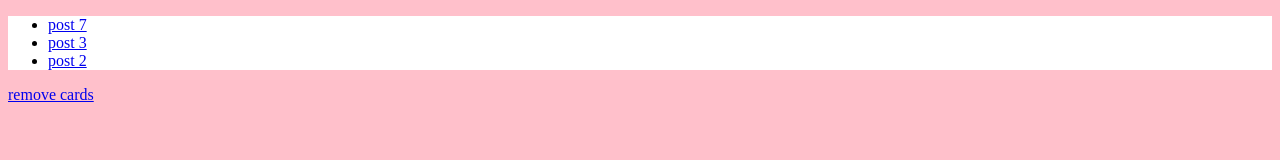
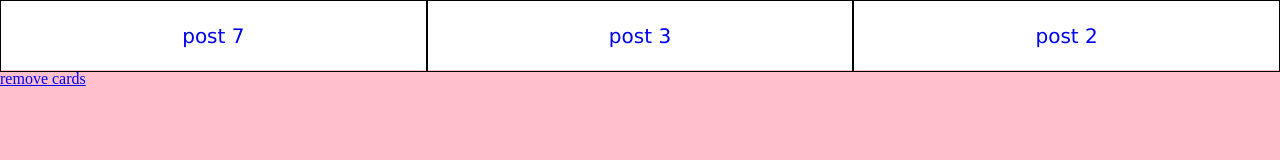
Before and after one commit to Mirko2552150/wip, a website: page index.html in a window 1280 px wide. Drawn offline with Linux system fonts and the light colour scheme.

Commit message:
Inizio stilizzazione nav

```diff
--- a/index.html
+++ b/index.html
@@ -7,9 +7,9 @@
   </head>
   <body>
     <ul id="card-trigger">
-        <li><a href="javascript:void(0)" data-sku="7">post 7</a></li>
-        <li><a href="javascript:void(0)" data-sku="3">post 3</a></li>
-        <li><a href="javascript:void(0)" data-sku="2">post 2</a></li>
+      <li class="content"><a href="javascript:void(0)" data-sku="7">post 7</a></li>
+      <li class="content"><a href="javascript:void(0)" data-sku="7">post 3</a></li>
+      <li class="content"><a href="javascript:void(0)" data-sku="7">post 2</a></li>
     </ul>
 
     <a href="javascript:void(0)" id="remover">remove cards</a>
--- a/src/js/app.js
+++ b/src/js/app.js
@@ -1 +1,27 @@
-alert('ciao');
+// alert('ciao');
+
+// const post = document.getElementsByClassName('.card-trigger');
+//
+// console.log(post);
+//
+// const li = document.querySelectorAll(".card-trigger");
+// console.log(li);
+//
+// post.addEventListener('click', event => {
+//   // post.innerHTML = 'ciao';
+//   alert('click sul post');
+//
+// });
+
+// var element = querySelector('card-trigger li');
+// console.log(element);
+
+// const button = document.querySelector('li');
+//
+// button.addEventListener('click', event => {
+//   button.innerHTML = `Click count: ${event.detail}`;
+// });
+
+const link = 'card-trigger li';
+
+element.click(link);
--- a/src/js/app2.js
+++ b/src/js/app2.js
@@ -1 +1 @@
-alert('ciao due');
+// alert('ciao due');
--- a/src/scss/app.scss
+++ b/src/scss/app.scss
@@ -1,9 +1,36 @@
+* {
+  margin: 0;
+  padding: 0;
+  box-sizing: border-box;
+}
 body {
   background-color: pink;
+  width: 100vw;
+  height: 100vh;
+
   ul {
     background-color: white;
+    width: 100vw;
+    float: left;
+    font-family: Verdana, sans-serif;
+    font-size: 20px;
+    margin: 0;
+    padding: 0;
+    list-style: none;
+    cursor: pointer;
+    height: 70px;
+
     li {
-      background-color: white;
+      line-height: 70px;
+      text-align: center;
+      display: block;
+      float: left; /* elementi su singola riga */
+      width: calc(100% / 3);
+      border: 1px solid black;
+
+      a {
+        text-decoration: none;
+      }
     }
   }
 }
```
Also changed, not shown: dist/css/style.css, dist/js/app.js.
